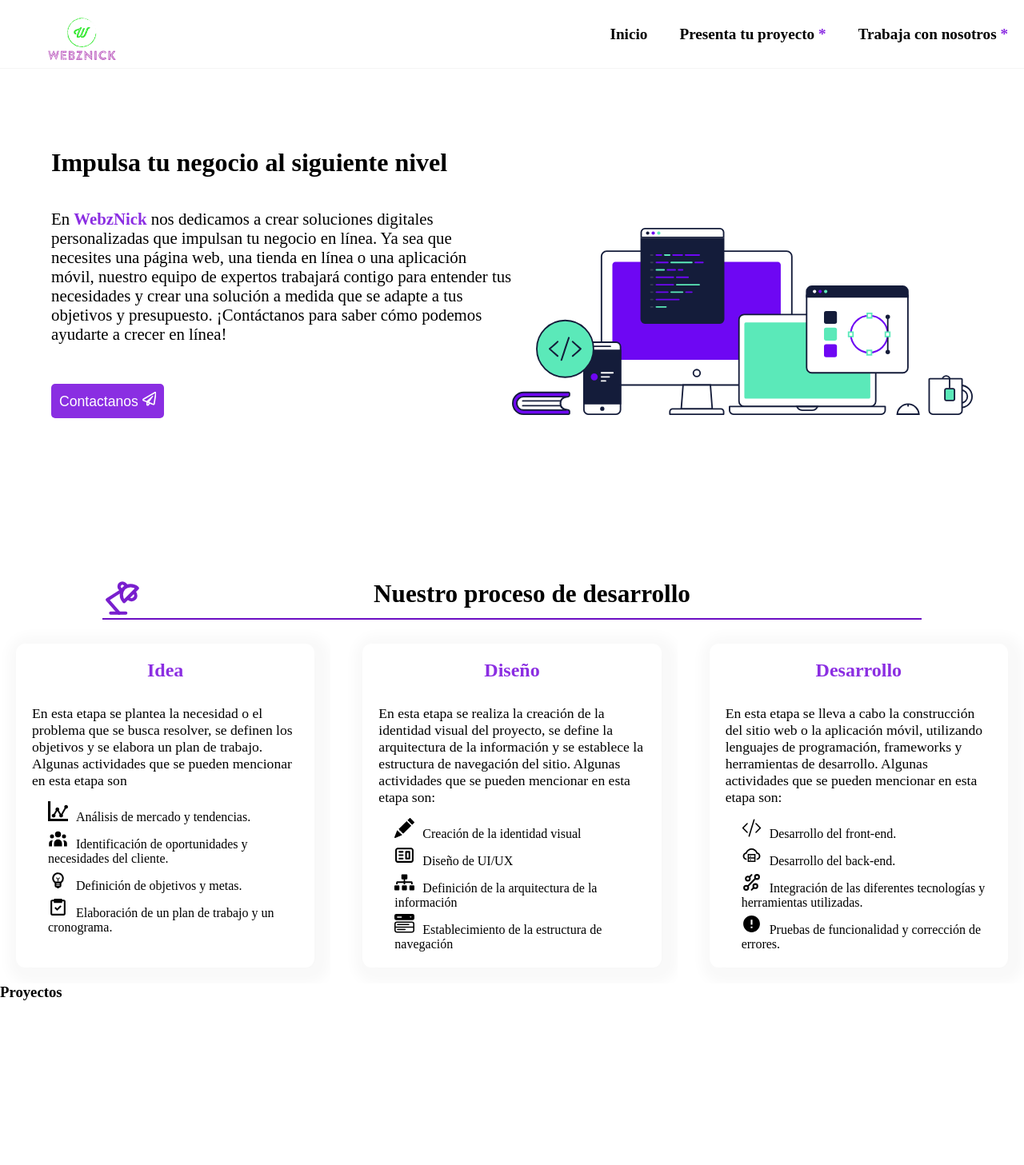
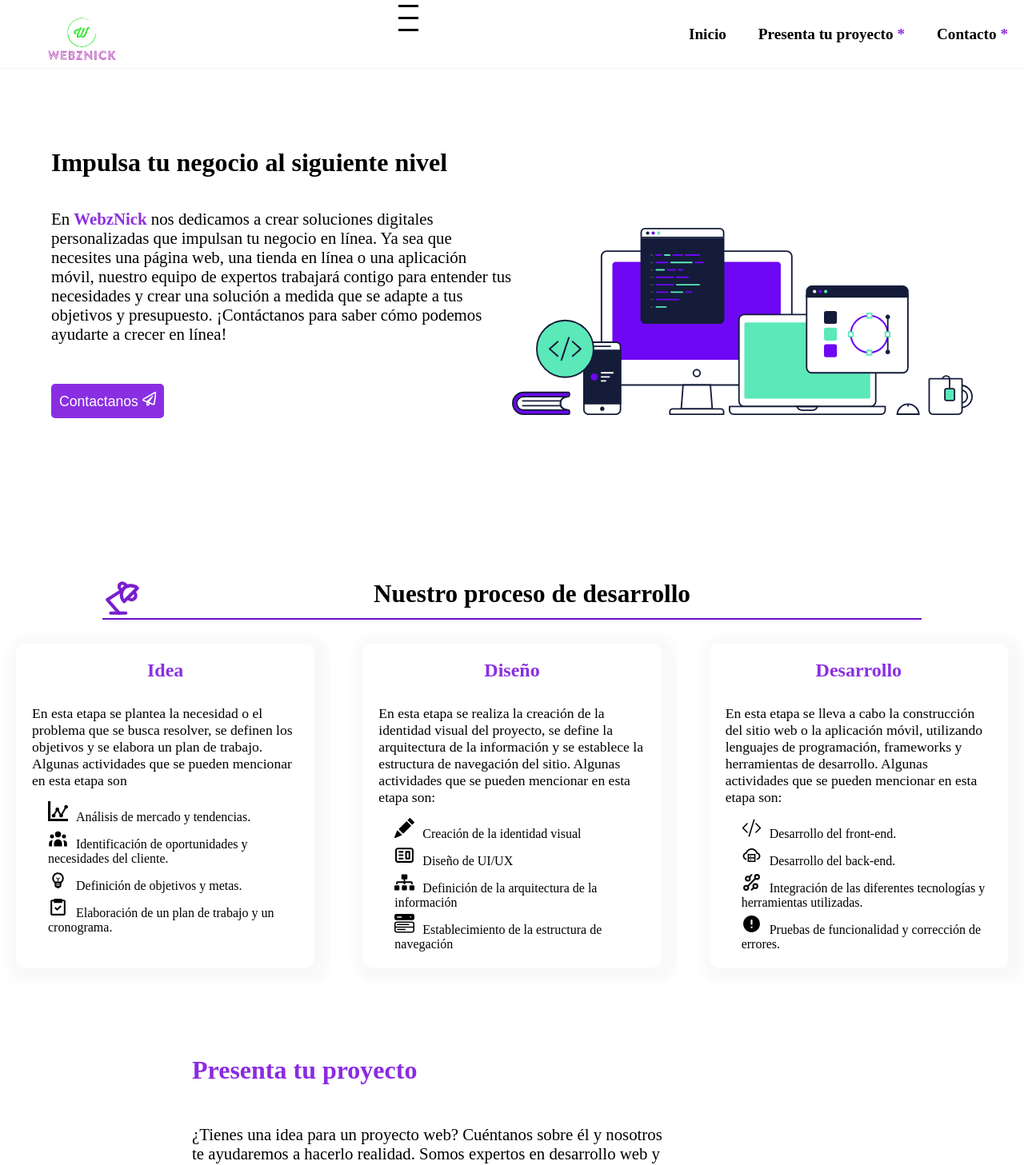
Before and after one commit to NicolasBronzini/Front-WebzNicksx, a React (Vite) app: page / in a window 1280 px wide. Shown: the top 1457 px of the page at 80% size. Before the commit the page ends 1252 px from the top, so only its background shows below. Built offline with nearby package versions, Linux system fonts and the light colour scheme; a web font is replaced by a local one.

Commit message:
change route

```diff
--- a/src/components/NavBar/NavBar.tsx
+++ b/src/components/NavBar/NavBar.tsx
@@ -1,22 +1,45 @@
+import React, { useState } from 'react';
 import { Link } from 'react-router-dom';
 import './navbar.css';
 
 function Navbar() {
+  const [menuOpen, setMenuOpen] = useState(false);
+
+  const toggleMenu = () => {
+    setMenuOpen(!menuOpen);
+  };
+
+  const scrollToSection = (id:any) => {
+    const element = document.getElementById(id);
+    if (element) {
+      element.scrollIntoView({
+        behavior: 'smooth',
+        block: 'start',
+      });
+    }
+  };
+
   return (
-    <nav className="navbar">
+    <nav className={`navbar ${menuOpen ? 'open' : ''}`}>
       <div className="navbar__logo">
         <div className='ImgLogo'></div>
       </div>
 
+      <div className="navbar__menu-toggle" onClick={toggleMenu}>
+        <div className="bar"></div>
+        <div className="bar"></div>
+        <div className="bar"></div>
+      </div>
+
       <ul className="navbar__links">
         <li>
-          <Link to="/"  className="link">Inicio</Link>
+          <Link to="/" className="link">Inicio</Link>
         </li>
         <li>
-          <Link to="/presenta-tu-proyecto"  className="link">Presenta tu proyecto <span>*</span></Link>
+          <Link to="/" onClick={() => scrollToSection('Proyectos')} className="link">Presenta tu proyecto <span>*</span></Link>
         </li>
         <li>
-          <Link to="/trabaja-con-nosotros"  className="link">Trabaja con nosotros <span>*</span></Link>
+          <Link to="/" onClick={() => scrollToSection('Contacto')} className="link">Contacto <span>*</span></Link>
         </li>
       </ul>
     </nav>
--- a/src/components/NavBar/navbar.css
+++ b/src/components/NavBar/navbar.css
@@ -48,3 +48,69 @@ a span {
     color: blueviolet;
     font-weight: 700;
 }
+
+
+/* Añadir estilos para el ícono de menú hamburguesa *//* Ajustes para el ícono de menú hamburguesa y cruz *//* Ajustes para el ícono de menú hamburguesa y cruz */
+/* Ajustes para el ícono de menú hamburguesa y cruz */
+.navbar__menu-toggle {
+    display: flex;
+    flex-direction: column;
+    cursor: pointer;
+    margin-right: 20px; /* Espaciado entre el ícono y los enlaces */
+  }
+
+  .bar {
+    width: 25px;
+    height: 3px;
+    background-color: black; /* Color de las barras del ícono */
+    margin: 6px 0;
+    transition: transform 0.3s ease; /* Transición para girar las barras en forma de cruz */
+  }
+
+  /* Rotación de las barras para formar una cruz cuando el menú está abierto */
+  .bar.open {
+    transform: rotate(-45deg);
+  }
+
+  .bar::before,
+  .bar::after {
+    content: '';
+    width: 25px;
+    height: 3px;
+    background-color: black;
+    margin: 6px 0;
+    transition: transform 0.3s ease; /* Transición para girar las barras en forma de cruz */
+  }
+
+  /* Rotación de las barras adicionales para formar una cruz cuando el menú está abierto */
+  .bar.open::before {
+    transform: rotate(45deg) translate(-6px, -6px);
+  }
+
+  .bar.open::after {
+    transform: rotate(45deg) translate(6px, -6px);
+  }
+
+  /* Ajustes para la lista de enlaces en pantallas pequeñas */
+  @media (max-width: 700px) {
+    .navbar__links {
+      display: none;
+      flex-direction: column;
+      align-items: flex-start; /* Alinea los enlaces a la izquierda */
+      width: 100%;
+      position: absolute;
+      top: 85px; /* Ajusta según la altura de tu barra de navegación */
+      left: 0;
+      background-color: #fff; /* Color de fondo del menú desplegable */
+      box-shadow: 0px 4px 6px rgba(0, 0, 0, 0.1); /* Sombra del menú desplegable */
+    }
+
+    .navbar.open .navbar__links {
+      display: flex;
+    }
+
+    .navbar__menu-toggle {
+      display: flex;
+      margin-top: 20PX;
+    }
+  }
--- a/src/components/PresPeticion/PresPeticion.css
+++ b/src/components/PresPeticion/PresPeticion.css
@@ -18,6 +18,7 @@
     margin-top: 180px;
     position: relative;
     top: -130px;
+    padding-left: 200px;
 }
 
 .left-section h1 {
@@ -112,3 +113,13 @@ img {
     height: 100px;
     width: 100px;
 }
+@media (max-width: 1230px) {
+.right-section{
+    display: none;
+}
+.left-section{
+    width: 100%;
+    padding: 10px 50px;
+}
+
+}
--- a/src/components/PresPeticion/PresPeticion.tsx
+++ b/src/components/PresPeticion/PresPeticion.tsx
@@ -7,7 +7,7 @@ import { BsFillGearFill } from 'react-icons/bs';
 const PresPeticion = () => {
     return (
         <>
-            <div className="container">
+            <div className="container" id='Proyectos'>
                 <div className="left-section">
                     <h1>Presenta tu proyecto</h1>
                     <p>¿Tienes una idea para un proyecto web? Cuéntanos sobre él y nosotros te ayudaremos a hacerlo realidad. Somos expertos en desarrollo web y podemos ofrecerte soluciones personalizadas para tus necesidades.
--- a/src/components/base/header/header.css
+++ b/src/components/base/header/header.css
@@ -70,9 +70,7 @@
     }
 }
 @media (max-width: 767px) {
-    .ContainerHeader{
-        margin-top: 1450px;
-    }
+
     .ContainerImgHome{
         width:100%;
     }
--- a/src/pages/Home.tsx
+++ b/src/pages/Home.tsx
@@ -1,11 +1,13 @@
 import QueHacemos from "../components/QueHacemos/QueHacemos"
 import Header from "../components/base/header/Header"
 import Portafolio from "../components/portafolio/portafolio"
+import Peticiones from "./Peticiones/peticiones"
 const Home = () => {
     return (
         <>
             <Header />
             <QueHacemos />
+            <Peticiones/>
             <Portafolio />
         </>
     )
--- a/src/pages/NotFound/notfound.css
+++ b/src/pages/NotFound/notfound.css
@@ -67,10 +67,5 @@
         margin: 20px;
     }
 
-    body {
-        display: flex;
-        justify-content: center;
-        align-items: center;
-        height: 100vh;
-    }
+
 }
--- a/src/pages/Peticiones/peticiones.tsx
+++ b/src/pages/Peticiones/peticiones.tsx
@@ -6,7 +6,7 @@ import PresPeticion from '../../components/PresPeticion/PresPeticion'
 const Peticiones = () => {
     return (
         <>
-            <Navbar />
+
             <PresPeticion />
         </>
     )
```
